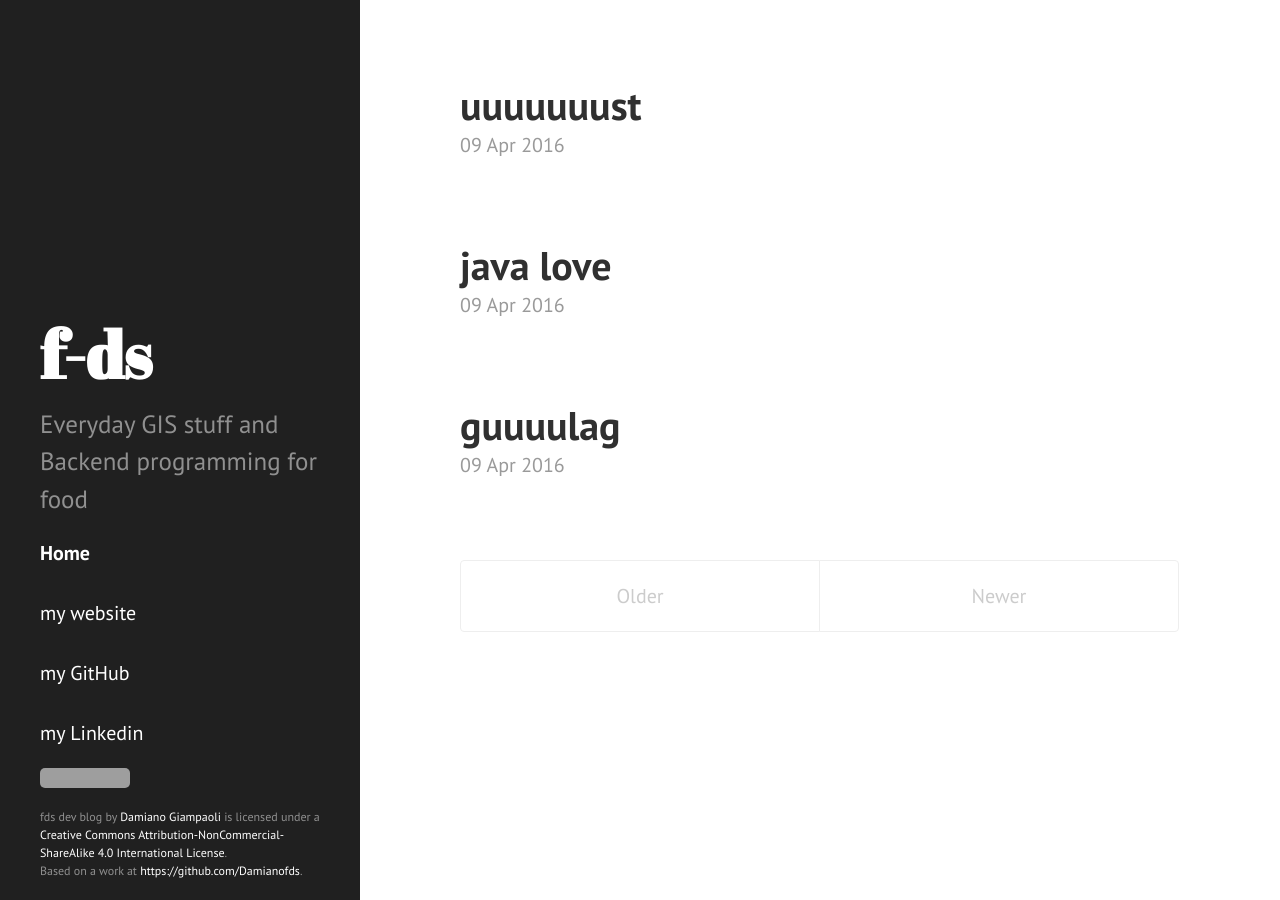
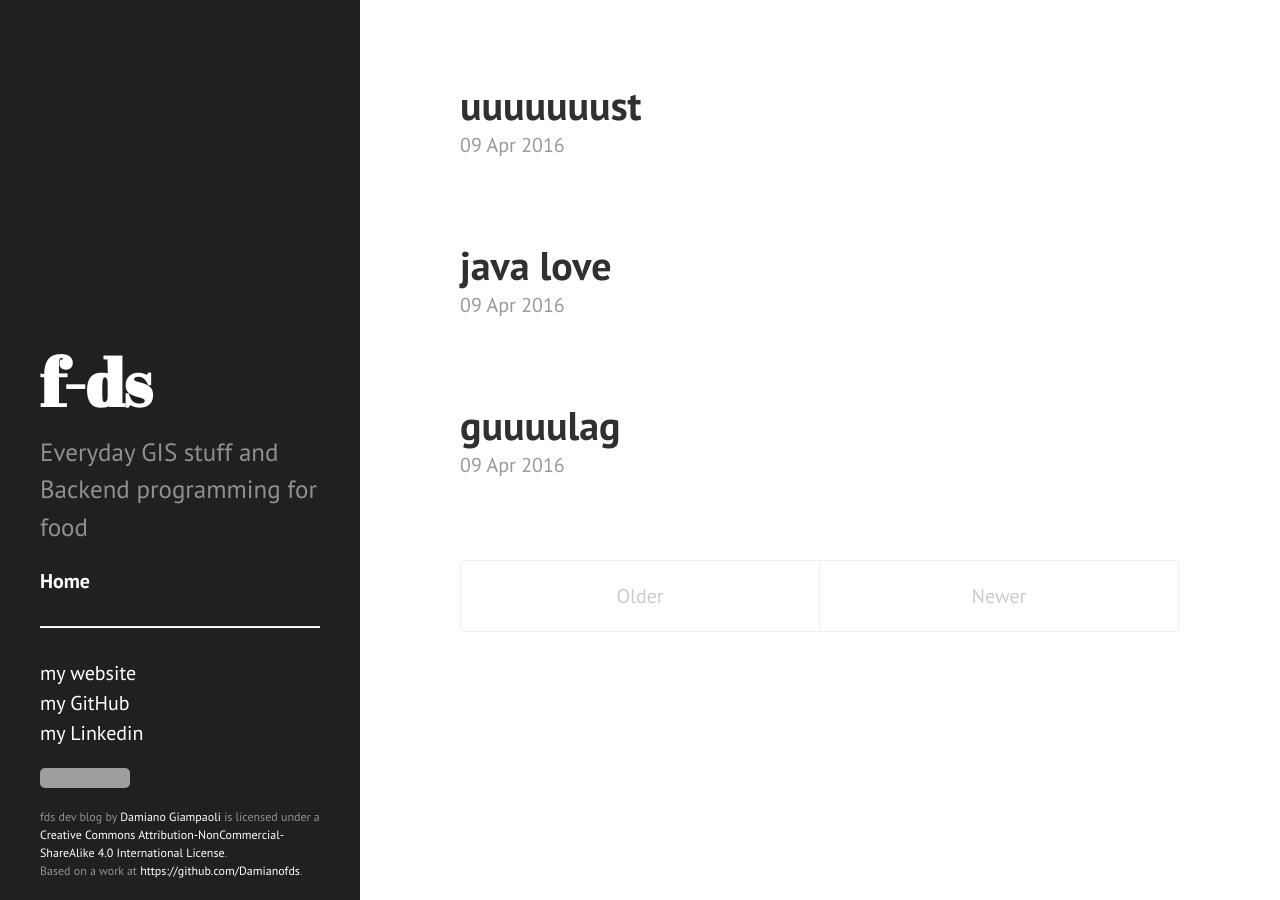
Before and after one commit to f-ds/f-ds.github.io, a Jekyll site: the page built from index.html, in a window 1280 px wide. Built offline with Jekyll 4.4.1, drawn with Linux system fonts in a browser that asks for light colours; the list of posts is cut into pages by our own code; grey boxes are pictures that could not be loaded.

Commit message:
Update sidebar.html

```diff
--- a/_includes/sidebar.html
+++ b/_includes/sidebar.html
@@ -10,15 +10,13 @@
         <a href="/">Home</a>
       </li>
       <li class="sidebar-nav-item">
-        <br />
+        <hr />
         <a href="http://damianofds.github.io/">my website</a>
       </li>
       <li class="sidebar-nav-item">
-        <br />
         <a href="https://github.com/Damianofds">my GitHub</a>
       </li>
       <li class="sidebar-nav-item">
-        <br />
         <a href="https://it.linkedin.com/in/damianofds">my Linkedin</a>
       </li>
 
```
